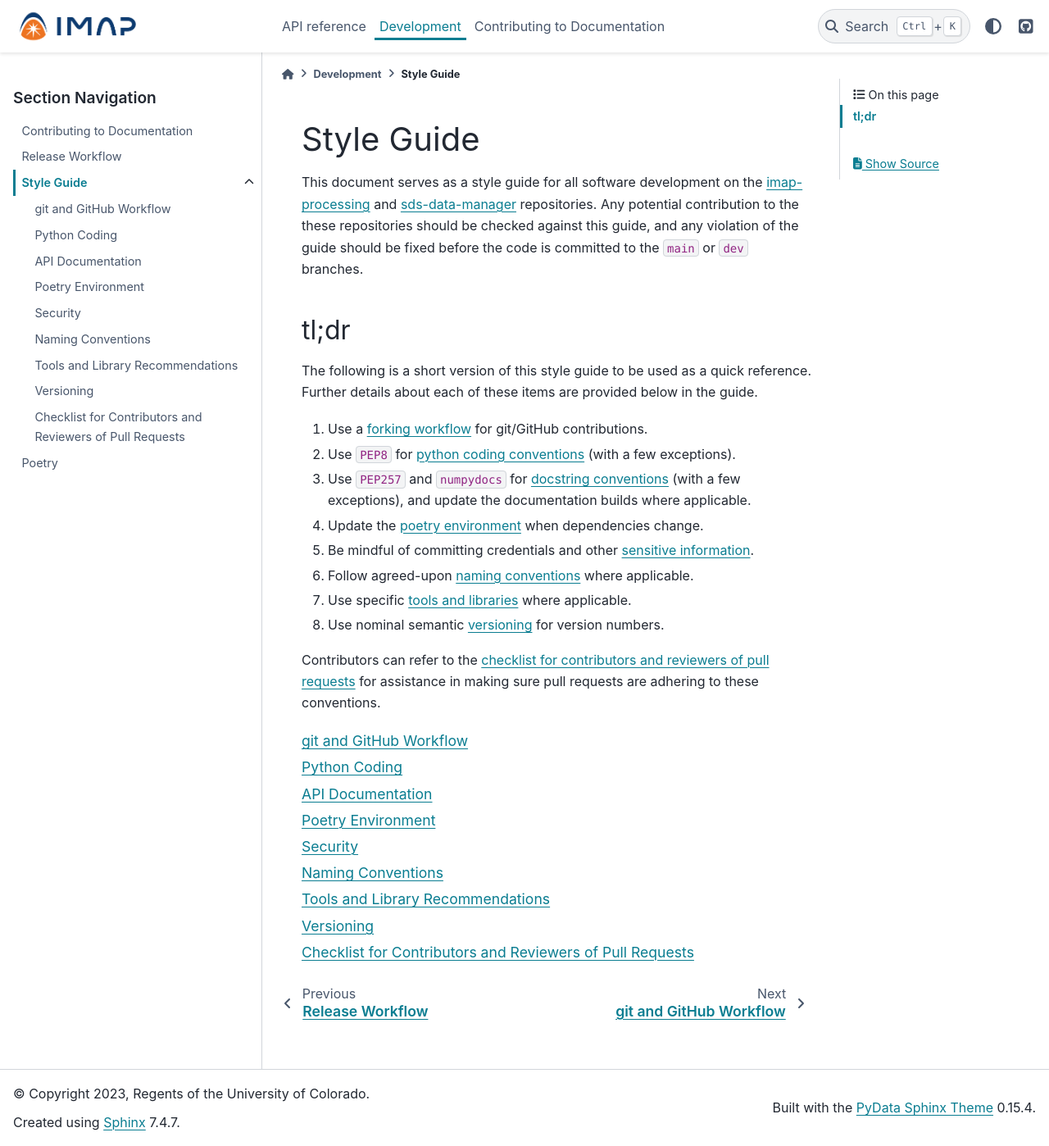
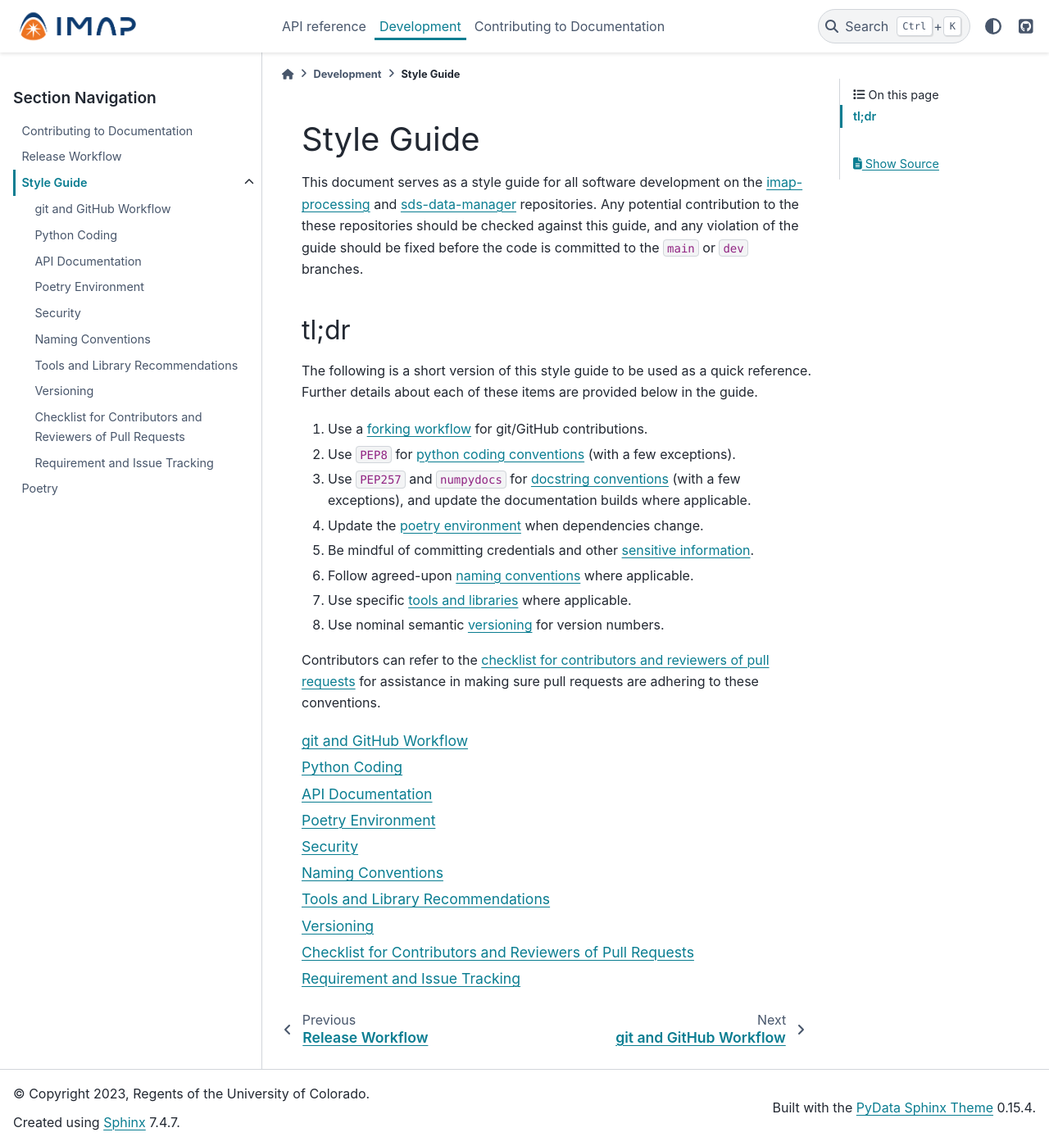
Before and after one commit to IMAP-Science-Operations-Center/imap_processing, a Sphinx documentation site: the page built from docs/source/development/style-guide/style-guide.rst, in a window 1280 px wide and 1398 px high. Shown: the whole window at 82% size. Built offline with Sphinx 7.4.7 and the PyData theme 0.15.4, drawn with Linux system fonts in a browser that asks for light colours.

Commit message:
added new doc page to style guide index

```diff
--- a/docs/source/development/style-guide/style-guide.rst
+++ b/docs/source/development/style-guide/style-guide.rst
@@ -42,3 +42,4 @@ to these conventions.
     tools-and-library-recommendations
     versioning
     checklist-for-pull-requests
+    requirement-and-issue-tracking
```
